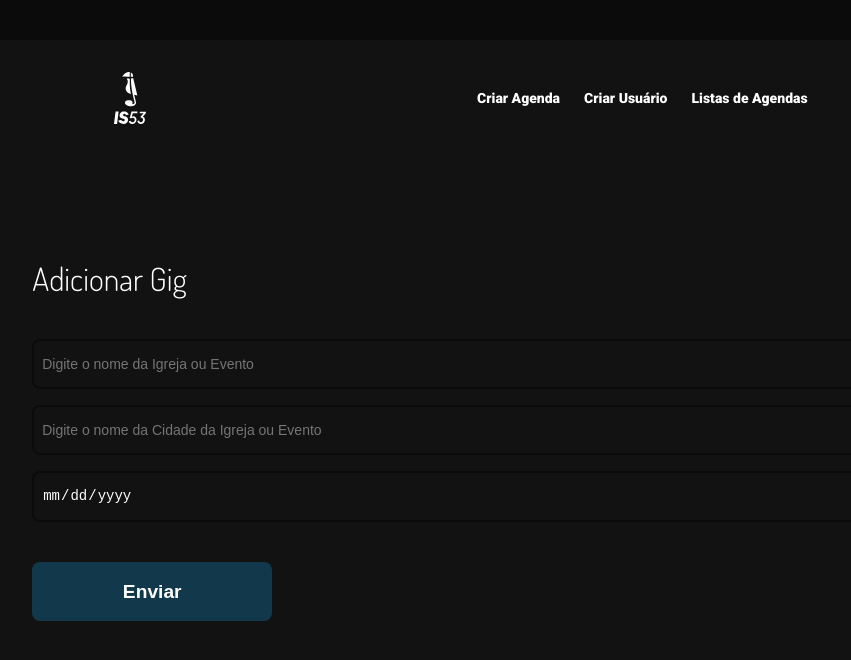
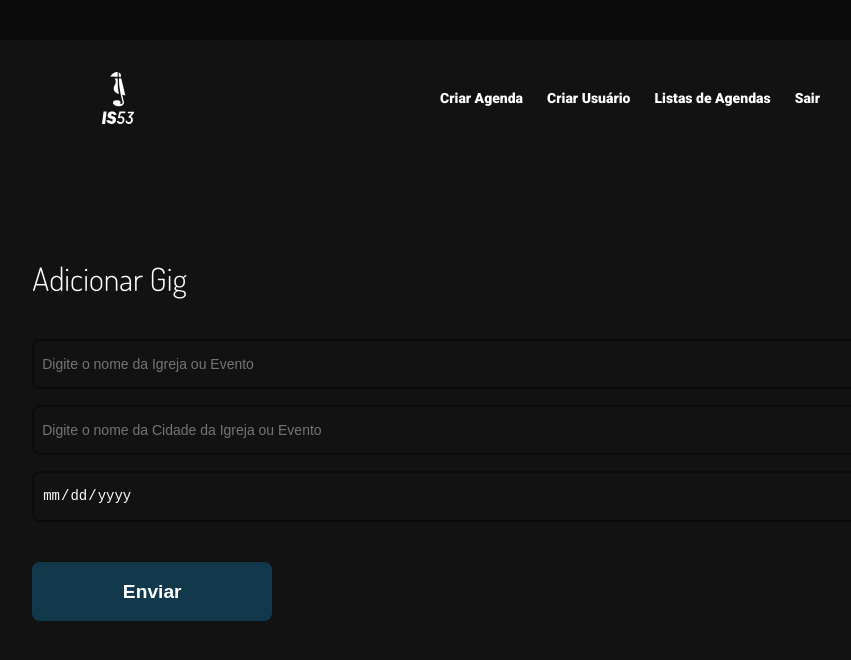
Before and after one commit to WesleiPossidonio/New-website-Is53, a React (Vite) app: page /dashboard in a window 1280 px wide. Shown: the top 660 px of the page, without its empty margins (179-1030 px from the left). Built offline with nearby package versions, Linux system fonts and the light colour scheme; no server answers; sample sign-in values are in the browser's storage.

Commit message:
Add function handleExitUser to HeaderDashboard

```diff
--- a/src/pages/Dashboard/components/HeaderDashboard/index.tsx
+++ b/src/pages/Dashboard/components/HeaderDashboard/index.tsx
@@ -5,6 +5,7 @@ import Logo from '../../../../assets/Logo-is53.svg'
 import { ContainerHeaderDashboard, ContentLink } from './styled'
 import { useState } from 'react'
 import { List, X } from '@phosphor-icons/react'
+import { useNavigate } from 'react-router-dom'
 
 interface HeaderDashboardProps {
     handleSectedHeader: (data: string) => void
@@ -13,11 +14,18 @@ interface HeaderDashboardProps {
 export const HeaderDashboard = ({handleSectedHeader}: HeaderDashboardProps) => {
   const [isOpen, setIsOpan] = useState(false)
 
+  const navigate = useNavigate()
+
   const handleStateMenuMobile = () => {
     setIsOpan((open: boolean) => !open)
+  }
 
-    console.log(isOpen)
+  const handleExitUser = () => {
+    localStorage.removeItem('is53:userData1.0')
+    navigate('/')
   }
+
+
   return (
     <ContainerHeaderDashboard>
       <img src={Logo} alt="" />
@@ -45,6 +53,11 @@ export const HeaderDashboard = ({handleSectedHeader}: HeaderDashboardProps) => {
         >
           Listas de Agendas
         </TextRegular>
+        <TextRegular weight={700}
+          onClick={() => handleExitUser()}
+        >
+          Sair
+        </TextRegular>
       </ContentLink>
     </ContainerHeaderDashboard>
   )
```
Lines whose indentation alone changed are shown as unchanged.
